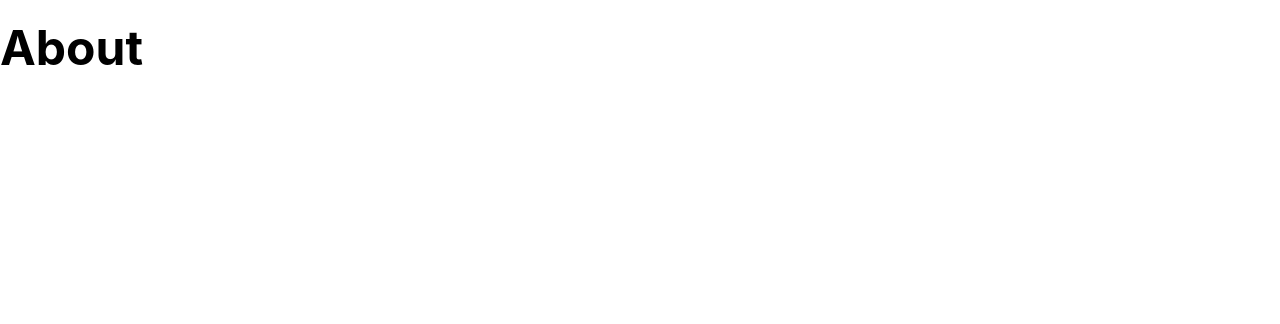
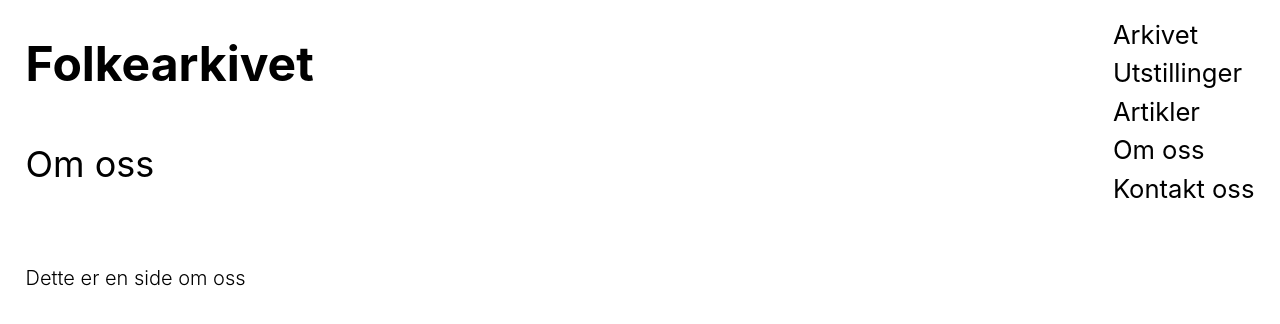
Before and after one commit to Camorte/folkearkivet, a React (Vite) app: page /om-oss in a window 1280 px wide. Shown: the top 324 px of the page. Built offline with nearby package versions, Linux system fonts and the light colour scheme.

Commit message:
use layout in pages

```diff
--- a/src/pages/About.tsx
+++ b/src/pages/About.tsx
@@ -1,5 +1,11 @@
+import Layout from '../components/Layout.tsx';
+
 const About = () => {
-    return <h1>About</h1>;
+    return (
+        <Layout pageName="Om oss">
+            <p>Dette er en side om oss</p>
+        </Layout>
+    );
 };
 
 export default About;
--- a/src/pages/Archive.tsx
+++ b/src/pages/Archive.tsx
@@ -1,5 +1,11 @@
+import Layout from '../components/Layout.tsx';
+
 const Archive = () => {
-    return <h1>Archive</h1>;
+    return (
+        <Layout pageName={'Arkivet'}>
+            <p>{'Dette er arkivet'}</p>
+        </Layout>
+    );
 };
 
 export default Archive;
--- a/src/pages/Articles.tsx
+++ b/src/pages/Articles.tsx
@@ -1,5 +1,11 @@
+import Layout from '../components/Layout.tsx';
+
 const Articles = () => {
-    return <h1>Articles</h1>;
+    return (
+        <Layout pageName={'Artikler'}>
+            <p>Dette er hvor artiklene skal være</p>
+        </Layout>
+    );
 };
 
 export default Articles;
--- a/src/pages/Contact.tsx
+++ b/src/pages/Contact.tsx
@@ -1,5 +1,11 @@
+import Layout from '../components/Layout.tsx';
+
 const Contact = () => {
-    return <h1>Contact</h1>;
+    return (
+        <Layout pageName={'Kontakt oss'}>
+            <p>{'Dette er kontaktsiden'}</p>
+        </Layout>
+    );
 };
 
 export default Contact;
--- a/src/pages/ErrorPage.tsx
+++ b/src/pages/ErrorPage.tsx
@@ -1,8 +1,15 @@
+import Layout from '../components/Layout.tsx';
+
 const ErrorPage = () => {
     return (
-        <div>
-            <h1>Woops! Noe har gått galt</h1>
-        </div>
+        <Layout>
+            <div>
+                <h2 className="font-normal">
+                    Woops! Noe har gått galt - Ser ikke ut som denne siden
+                    eksisterer
+                </h2>
+            </div>
+        </Layout>
     );
 };
 
--- a/src/pages/Galleries.tsx
+++ b/src/pages/Galleries.tsx
@@ -1,5 +1,11 @@
+import Layout from '../components/Layout.tsx';
+
 const Galleries = () => {
-    return <h1>Galleries</h1>;
+    return (
+        <Layout pageName={'Utstillinger'}>
+            <p>{'Dette er hvor utstillingene skal listes'}</p>
+        </Layout>
+    );
 };
 
 export default Galleries;
--- a/src/pages/Home.tsx
+++ b/src/pages/Home.tsx
@@ -1,5 +1,13 @@
+import Layout from '../components/Layout.tsx';
+
 function Home() {
-    return <h1>Folkearkivet</h1>;
+    return (
+        <Layout>
+            <div>
+                <p>Dette er landingssiden</p>
+            </div>
+        </Layout>
+    );
 }
 
 export default Home;
```
